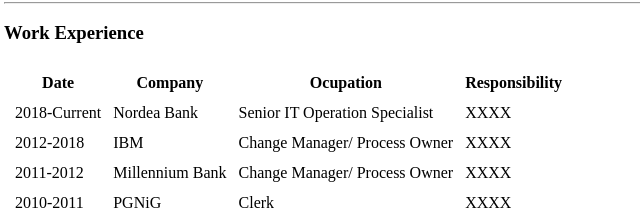
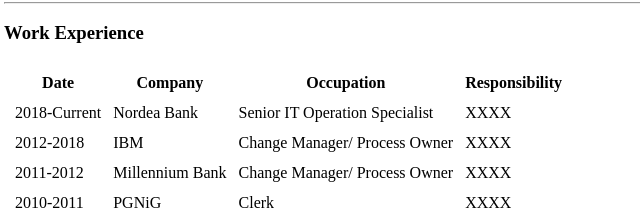
Before and after one commit to natejak/CV, a plain HTML site: page index.html in a window 1280 px wide. Shown: the part 558-778 px from the top of the page, 4-644 px from the left. Drawn offline with Linux system fonts and the light colour scheme.

Commit message:
spell check

```diff
--- a/index.html
+++ b/index.html
@@ -73,7 +73,7 @@
       <tr>
         <th>Date</th>
         <th>Company</th>
-        <th>Ocupation</th>
+        <th>Occupation</th>
         <th>Responsibility</th>
       </tr>
     </thead>
```
